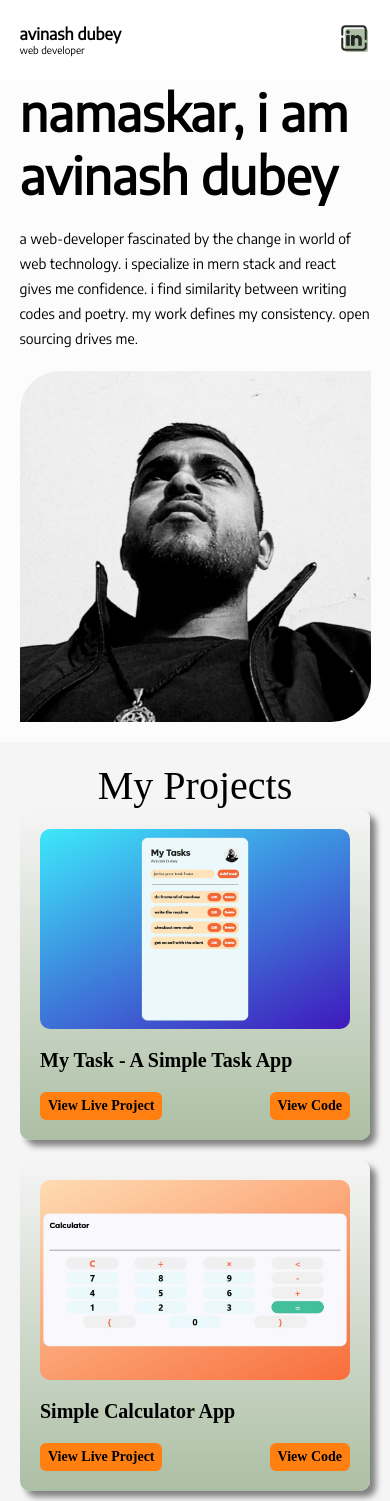
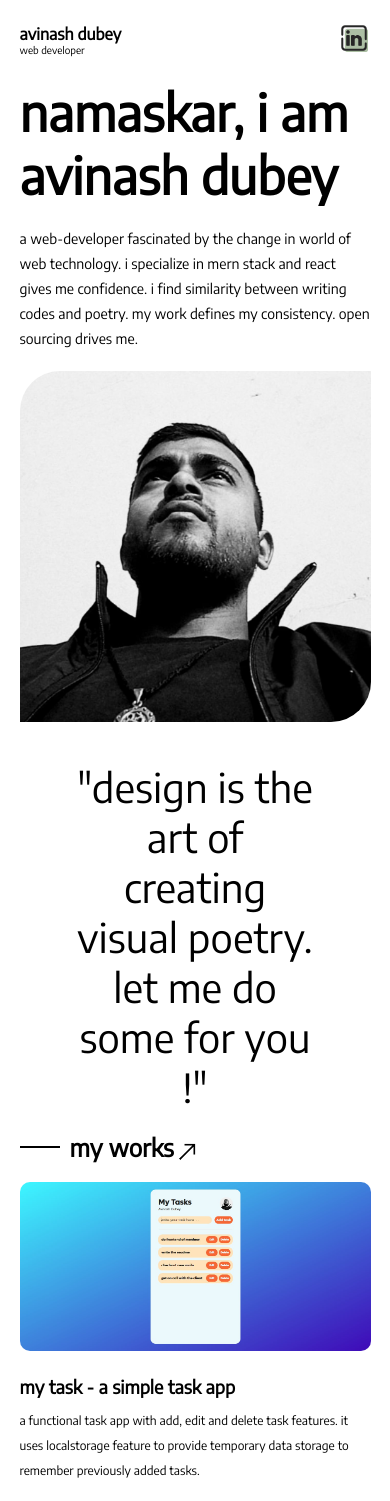
Before and after one commit to avinasdube/portfolio-avinasdube, a React (Create React App) app: page / in a window 390 px wide. Shown: the top 1501 px of the page. Built offline with nearby package versions, Linux system fonts and the light colour scheme; a web font is replaced by a local one.

Commit message:
[new]: added projects section

```diff
--- a/src/App.js
+++ b/src/App.js
@@ -34,6 +34,7 @@ function App() {
         (<div className="app">
           <NavigationSection />
           <WelcomeSection />
+          <QuoteSection />
           <ProjectsSection />
         </div>)}
     </>
--- a/src/components/NavigationSection/NavigationSection.scss
+++ b/src/components/NavigationSection/NavigationSection.scss
@@ -7,6 +7,7 @@
     height: 80px;
     position: fixed;
     top: 0;
+    z-index: +10;
     background-color: white;
 
     .navbarContainer {
--- a/src/components/ProjectsSection/ProjectsSection.jsx
+++ b/src/components/ProjectsSection/ProjectsSection.jsx
@@ -1,6 +1,7 @@
 import React from 'react';
 import './ProjectsSection.scss';
 
+import upright from '../../images/icons/upright.png';
 import mytask from '../../images/mytasks.jpg';
 import calculator from '../../images/calculator.jpg';
 import weatherin from '../../images/weatherin.jpg';
@@ -11,21 +12,24 @@ const ProjectsSection = () => {
         {
             id: 1,
             pImage: mytask,
-            pName: 'My Task - A Simple Task App',
+            pName: 'my task - a simple task app',
+            pDescrip: 'a functional task app with add, edit and delete task features. it uses localstorage feature to provide temporary data storage to remember previously added tasks.',
             pViewLink: 'https://avinasdube.github.io/responsive-todoapp/',
             codeViewLink: 'https://github.com/avinasdube/responsive-todoapp'
         },
         {
             id: 2,
             pImage: calculator,
-            pName: 'Simple Calculator App',
+            pName: 'simple calculator app',
+            pDescrip: 'a responsive calculator app with all basic functionalities',
             pViewLink: 'https://avinasdube.github.io/modern-calculator/',
             codeViewLink: 'https://github.com/avinasdube/modern-calculator'
         },
         {
             id: 3,
             pImage: weatherin,
-            pName: 'Weather.In - A Live Weather App',
+            pName: 'weather.in - a live weather app',
+            pDescrip: 'a live weather application built in react and nodejs which uses openweatherapp.org api to fetch live weather data. it also features light/dark mode button for better viewing experience.',
             pViewLink: 'https://avinasdube.github.io/weather.in/',
             codeViewLink: 'https://github.com/avinasdube/weather.in'
         },
@@ -33,7 +37,7 @@ const ProjectsSection = () => {
 
     return (
         <div className='projectsSection'>
-            <div className="projectsHead" id='prjcthd'>My Projects</div>
+            <div className="projectsHead" id='prjcthd'><span></span>my works <img src={upright} alt=''></img></div>
             <div className="projectsGrid" id='prjctgrd'>
                 {
                     projects.map(project => (
@@ -41,10 +45,13 @@ const ProjectsSection = () => {
                             <div className="projectImage" id='prjctimg'>
                                 <img src={project.pImage} alt=''></img>
                             </div>
-                            <div className="projectName" id='prjctnme'>{project.pName}</div>
-                            <div className="projectAction">
-                                <a href={project.pViewLink} id='vwprjctbtn'>View Live Project</a>
-                                <a href={project.codeViewLink} id='vwcdbtn'>View Code</a>
+                            <div className="projectAbout">
+                                <div className="projectName" id='prjctnme'>{project.pName}</div>
+                                <div className="projectDescrip" id='prjctdcrp'>{project.pDescrip}</div>
+                                <div className="projectActions">
+                                    <a href={project.pViewLink} id='vwbtn'>View Live Project</a>
+                                    <a href={project.codeViewLink} id='vwbtn'>View Code</a>
+                                </div>
                             </div>
                         </div>
                     ))
--- a/src/components/ProjectsSection/ProjectsSection.scss
+++ b/src/components/ProjectsSection/ProjectsSection.scss
@@ -1,143 +1,162 @@
-// EXPERTISE SECTION STYLING
-
-$a: #262626;
-$b: #ACBFA4;
-$c: #f5f5f5;
-$d: #FF7F11;
-
 // DEFAULT FONTS
 
-$primaryfont: 'Tw Cen MT';
+$primaryfont: 'Encode Sans', sans-serif;
 
 .projectsSection{
-    width: auto;
-    background: $c;
-    padding: 20px;
     display: flex;
     flex-direction: column;
     align-items: center;
-    justify-content: center;
+    justify-content: space-between;
+    font-family: $primaryfont;
+    background-color: white;
 
     .projectsHead{
-        font-size: 80px;
-        font-family: $primaryfont;
-        font-weight: 500;
+        display: flex;
+        align-items: center;
+        width: 90%;
+        font-size: 50px;
+        font-weight: bolder;
+
+        span{
+            background-color: black;
+            width: 100px;
+            height: 3px;
+            margin-right: 10px;
+        }
+
+        img{
+            width: 50px;
+            height: 50px;
+            margin-bottom: -10px;
+        }
+
     }
 
     .projectsGrid{
-        padding: 20px;
-        width: fit-content;
-        display: grid;
-        grid-template-columns: 500px 500px;
-        column-gap: 40px;
-        justify-content: center;
-        align-items: center;
-        row-gap: 20px;
+        width: 90%;
+        display: flex;
+        flex-direction: column;
+        row-gap: 40px;
+        padding: 20px 0;
 
         .projectCard{
-            background: linear-gradient($c, $b);
-            backdrop-filter: blur(40px);
-            width: fit-content;
-            height: fit-content;
-            padding: 20px;
-            border-radius: 10px;
             display: flex;
-            flex-direction: column;
-            gap: 20px;
-            box-shadow: 6px 6px 6px gray;
+            gap: 50px;
 
             .projectImage{
-                width: 460px;
-                height: 240px;
 
                 img{
-                    width: 100%;
-                    height: 100%;
+                    width: 540px;
+                    height: 280px;
                     object-fit: cover;
                     border-radius: 10px;
                 }
             }
 
+
+
+            .projectAbout{
+                width: auto;
+                display: flex;
+                flex-direction: column;
+                gap: 10px;
+
                 .projectName{
                     font-family: $primaryfont;
-                font-size: 22px;
-                font-weight: bold;
+                    font-size: 40px;
+                    font-weight: bolder;
                 }
 
-            .projectAction{
-                width: auto;
+                .projectDescrip{
+                    font-size: 16px;
+                    line-height: 25px;
+                }
+
+                .projectActions{
+                    padding: 10px 0;
                     display: flex;
                     justify-content: space-between;
 
                     a{
                         text-decoration: none;
-                    color: black;
-                    background-color: $d;
+                        color: white;
+                        background-color: rgb(55, 55, 55);
                         border: none;
-                    border-radius: 10px;
-                    padding: 10px 20px;
+                        border-radius: 20px;
+                        padding: 8px 16px;
                         font-family: $primaryfont;
-                    font-size: 18px;
-                    font-weight: bold;
+                        font-size: 16px;
                     }
-
                     a:hover{
-                    background-color: #e86c00;
+                        background-color: rgb(255, 130, 20);
+                    }
                 }
             }
         }
     }
 }
 
-@media only screen and (max-width: 1100px){
-    #prjcthd{
-        font-size: 70px;
+@media only screen and (max-width: 1000px){
+    #prjctcrd{
+        flex-direction: column;
+        gap: 20px;
     }
 
-    #prjctgrd{
-        grid-template-columns: 500px;
+    #prjctimg{
+        img{
+            width: 100%;
+            height: 100%;
+        }
     }
 }
 
-@media only screen and (max-width: 540px){
-
+@media only screen and (max-width: 600px){
     #prjcthd{
-        font-size: 50px;
+        span{
+            width: 60px;
+        }
+        font-size: 34px;
+        img{
+            width: 34px;
+            height: 34px;
+        }
     }
 
-    #prjctgrd{
-        display: flex;
-        flex-direction: column;
-        width: 100%;
-        padding: 0;
+    #prjctnme{
+        font-size: 26px;
     }
 
-    #prjctimg{
-        width: fit-content;
-        height: 200px;
+    #prjctdcrp{
+        font-size: 14px;
     }
 
+    #vwbtn{
+        font-size: 14px;
+    }
 }
 
 @media only screen and (max-width: 400px){
-
     #prjcthd{
-        font-size: 40px;
+        span{
+            width: 40px;
+            height: 2px;
+        }
+        font-size: 24px;
+        img{
+            width: 26px;
+            height: 26px;
+        }
     }
 
     #prjctnme{
-        font-size: 20px;
+        font-size: 18px;
     }
 
-    #vwprjctbtn{
-        padding: 6px 8px;
-        font-size: 14px;
-        border-radius: 6px;
+    #prjctdcrp{
+        font-size: 12px;
     }
 
-    #vwcdbtn{
-        padding: 6px 8px;
-        font-size: 14px;
-        border-radius: 6px;
+    #vwbtn{
+        font-size: 12px;
     }
 }
--- a/src/components/QuoteSection/QuoteSection.jsx
+++ b/src/components/QuoteSection/QuoteSection.jsx
@@ -4,7 +4,7 @@ import './QuoteSection.scss';
 const QuoteSection = () => {
     return (
         <div className='designQuote'>
-            <div className='qt' id='qyt'>"Design is the art of creating visual poetry. Let me do some for you !"</div>
+            <div className='qt' id='qyt'>"design is the art of creating visual poetry. let me do some for you !"</div>
         </div>
     )
 }
--- a/src/components/QuoteSection/QuoteSection.scss
+++ b/src/components/QuoteSection/QuoteSection.scss
@@ -1,21 +1,17 @@
-// QUOTE SECTION STYLING
-
-$c: #f5f5f5;
-
 // DEFAULT FONTS
 
-$primaryfont: 'Tw Cen MT';
+$primaryfont: 'Encode Sans', sans-serif;
 
 .designQuote {
     display: flex;
     align-items: center;
     justify-content: center;
     padding: 20px;
-    background-color: $c;
+    background-color: white;
 
     .qt {
         font-family: $primaryfont;
-        font-size: 50px;
+        font-size: 40px;
         text-align: center;
         width: 70%;
     }
--- a/src/components/WelcomeSection/WelcomeSection.scss
+++ b/src/components/WelcomeSection/WelcomeSection.scss
@@ -10,6 +10,7 @@ $primaryfont: 'Encode Sans', sans-serif;
     justify-content: space-between;
     font-family: $primaryfont;
     margin-top: 80px;
+    background-color: white;
 
     .headermid {
         width: 90%;
```
Also changed, not shown: src/images/icons/upright.png (added). Lines whose indentation alone changed are shown as unchanged.
